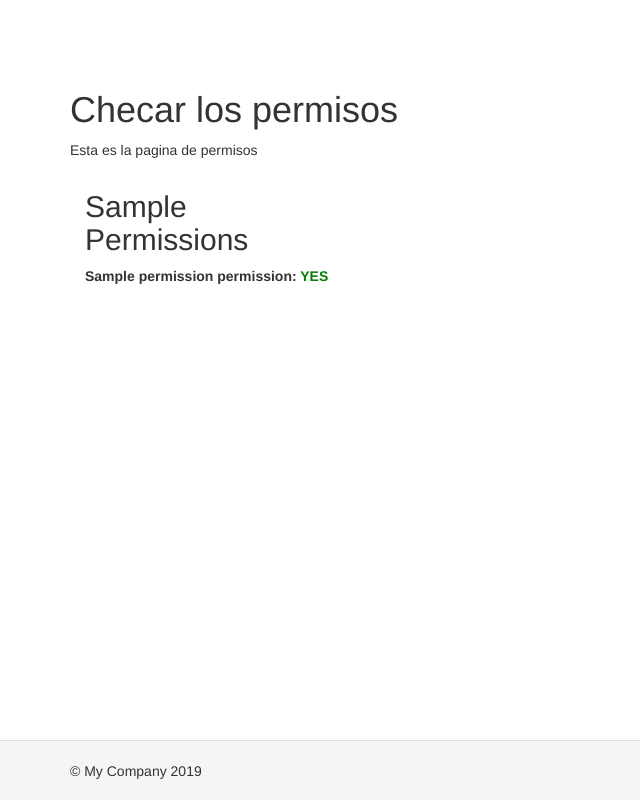
After one commit to aletsrdz/enallterm, a Yii app: template views/site/checkPermissions.php in a window 1280 px wide. The commit adds this page. Shown: the whole page, without its empty margins (0-640 px from the left). Run offline with PHP 8.4 and a stand-in for Yii, Linux system fonts and the light colour scheme; the template is opened without the code that fills it: most values are stand-ins (such as "Sample title", 1, 10 or a date in 2020); data that the repository does not hold is empty; some libraries are stand-ins or nearby versions.

Commit message:
Agregué la funcionalidad para ver que permisos tiene cada usuario en el sistema, los archivos son view/layout/main.php checkPermissions.php

```diff
--- a/config/console.php
+++ b/config/console.php
@@ -28,6 +28,7 @@ $config = [
         'db' => $db,
         'authManager'=>[
             'class'=>'yii\rbac\DbManager',
+            'defaultRoles'=>['guest'],
         ],
     ],
     'params' => $params,
--- a/views/layouts/main.php
+++ b/views/layouts/main.php
@@ -9,6 +9,9 @@ use yii\bootstrap\NavBar;
 use yii\widgets\Breadcrumbs;
 use app\assets\AppAsset;
 use yii\bootstrap\Alert;
+use yii\models\User;
+use yii\db\ActiveRecord;
+use yii\helpers\ArrayHelper;
 
 AppAsset::register($this);
 ?>
@@ -47,10 +50,10 @@ AppAsset::register($this);
                 'items' => [
                      ['label' => 'Areas', 'url' => '#'],
                      ['label' => 'Subareas', 'url' => '#'],
-                     ['label' => 'Paises', 'url' => '#'],
+                     ['label' => 'Paises', 'url' => '/site/check'],
                      '<li class="divider"></li>',
-                     '<li class="dropdown-header">Dropdown Header</li>',
-                     ['label' => 'Level 1 - Dropdown B', 'url' => '#'],
+                     '<li class="dropdown-header">Administración</li>',
+                     ['label' => 'Lista de permisos', 'url' => './check'],
                 ],
             ],
             Yii::$app->user->isGuest ? (
--- /dev/null
+++ b/views/site/checkPermissions.php
@@ -0,0 +1,41 @@
+<?php
+
+use yii\helpers\Html;
+
+$this->title = 'Checar los permisos';
+$this->params['breadcrums'][] = $this->title;
+$this->registerCss('
+	.allowed-permission{
+		color: green;
+	}
+
+	.forbidden-permission{
+		color: red;
+	}');
+?>
+
+<div class="site-about">
+	<h1><?= Html::encode($this->title) ?></h1>
+
+	<p>Esta es la pagina de permisos</p>
+
+	<?php foreach ($users as $user) : ?>
+		<div class="col-md-3">
+				<h2><?= ucfirst($user->username) . " Permissions"; ?></h2>
+
+				<?php foreach($permissions as $permission) : ?>
+					<p>
+						<strong>
+							<?php
+							echo $permission->name . ' permission: ';
+							if(Yii::$app->authManager->checkAccess($user->id, $permission->name))
+								echo '<span class="allowed-permission">YES</span>';
+							else
+								echo '<span class="forbidden-permission">NO</span>';?>
+						</strong>
+					</p>
+				<?php endforeach; ?>
+		</div>
+	<?php endforeach; ?>
+
+</div>
```
Also changed, not shown: controllers/SiteController.php (+14 -0 lines).
